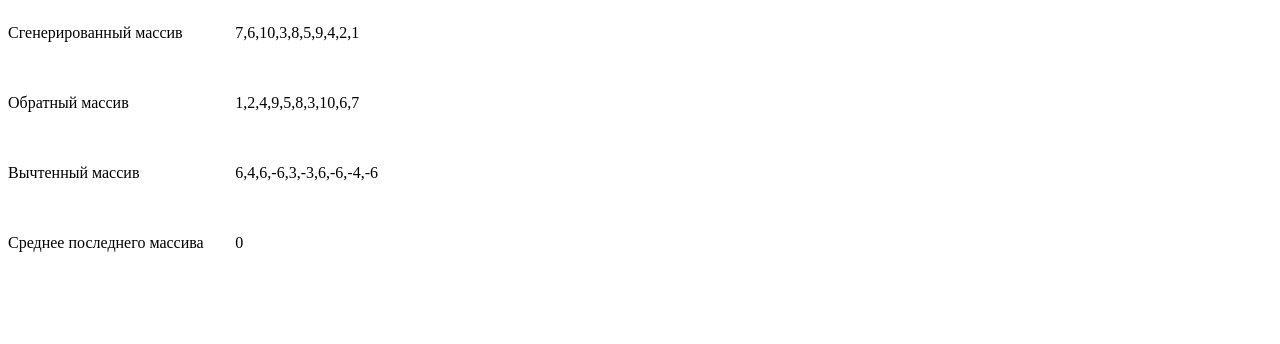
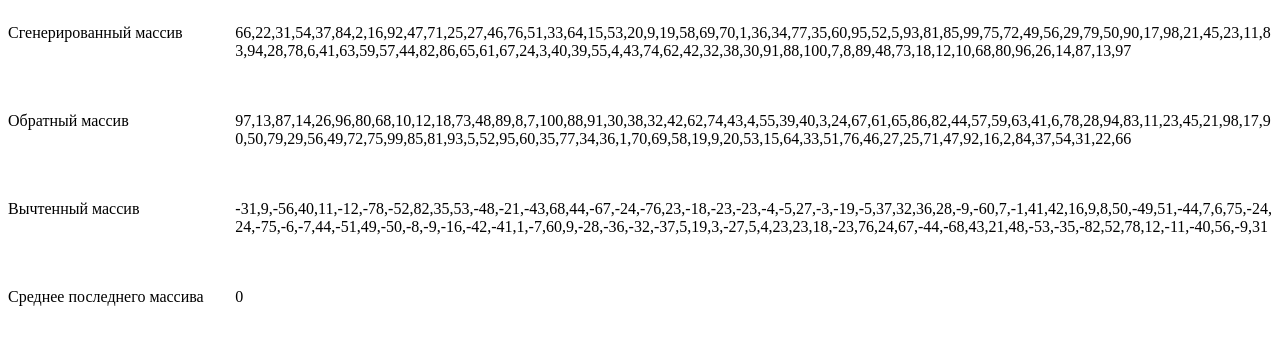
Before and after one commit to MrVerturn/TensorSchool, a plain HTML site: page index.html in a window 1280 px wide. Drawn offline with Linux system fonts and the light colour scheme.

Commit message:
Add files via upload

```diff
--- a/index.html
+++ b/index.html
@@ -19,7 +19,7 @@
 	<script>
 		let mas = [];
 
-		initRandMas(10,mas);
+		initRandMas(100,mas);
 		console.log(mas);
 
 		let mas2 = [...mas];
```
